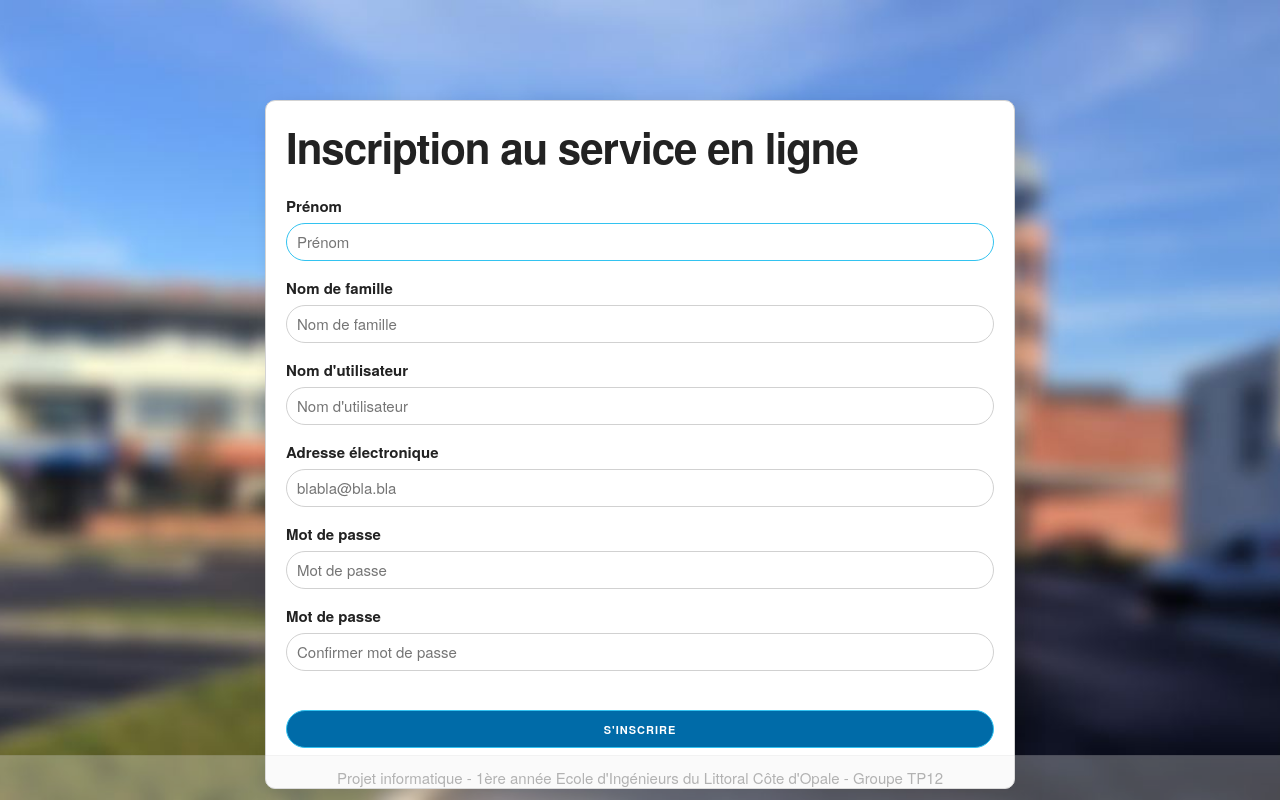
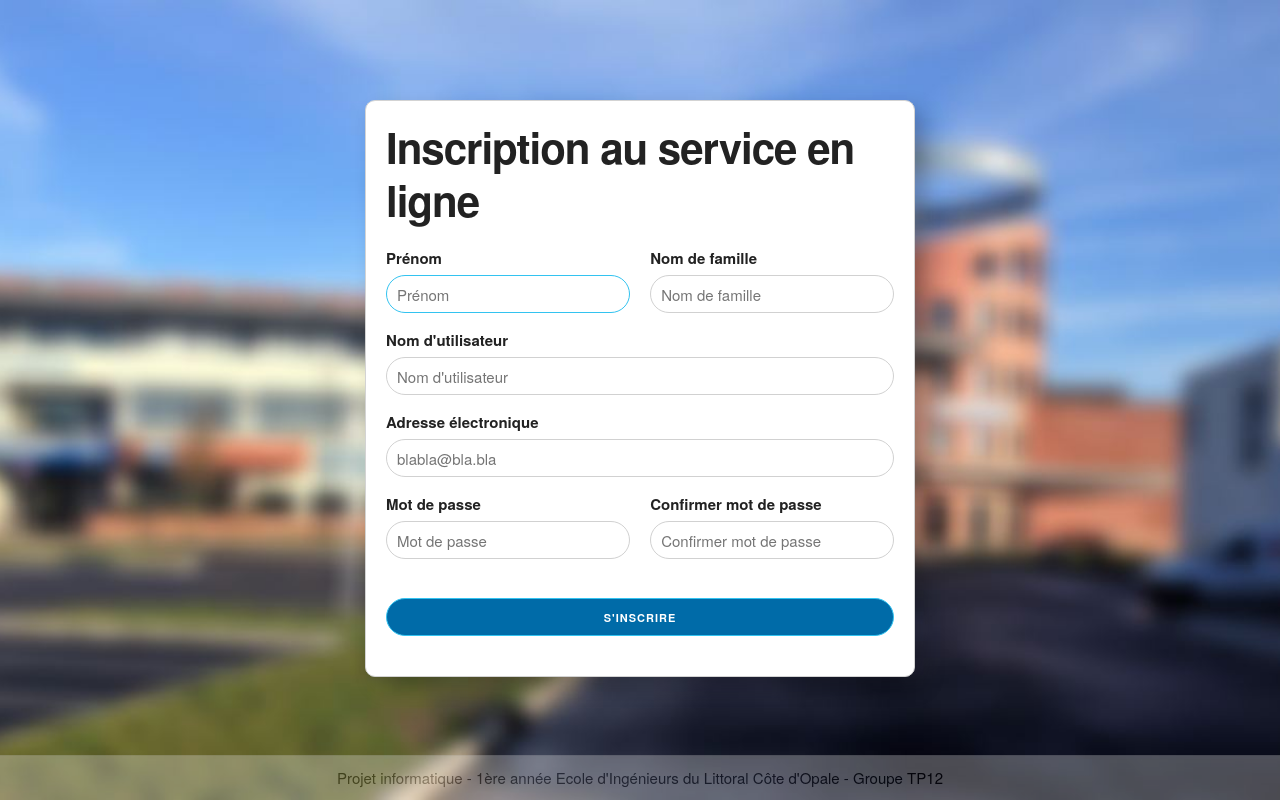
Before and after one commit to vykio/Projet-ING1-Offre-de-Stage, a PHP site: page /projet-ing1-offre-de-stage/loginMoche.php in a window 1280 px wide. Run offline with PHP 8.4, Linux system fonts and the light colour scheme; some libraries are stand-ins or nearby versions.

Commit message:
Modification affichage formulaire inscription

```diff
--- a/loginMoche.php
+++ b/loginMoche.php
@@ -38,8 +38,8 @@ if(isset($_POST['creerCompte'])){
 
 
 
- 							// header('Location: http://localhost/projet-ing1-offre-de-stage/login.php');
- 							//exit();
+ 							header('Location: http://localhost/projet-ing1-offre-de-stage/login.php');
+ 							exit();
 
 
 
@@ -93,13 +93,13 @@ if(isset($_POST['creerCompte'])){
 </div>
 
 <!-- Container centré et réduit par Skeleton.css et re-réduit par la classe CSS "login" -->
-<div class="container login" style="border: 0px solid black">
+<div class="container register" style="border: 0px solid black">
 
 
 	<!-- div blanche sur le site contenant la form -->
 	<div class="super">
 
-	  	<form>
+	  	<form action="loginMoche.php" method="post">
 
 	  		<!-- Contenu dans la form pour mettre un padding left et right sur le contenu de la forme -->
 	  		<div class="lower">
@@ -108,40 +108,44 @@ if(isset($_POST['creerCompte'])){
 
 	  			<!-- class = "row" créé par Skeleton CSS pour faire une "ligne" -->
 	  			<div class="row">
-					<label for="first_nameInput">Prénom</label>
-					<!-- Classe u-full-width créée par Skeleton.css et permet de mettre la longueur (width) au maximum de la div dans lequel il est contenu -->
-					<input class="u-full-width" type="text" placeholder="Prénom" id="first_nameInput" style="border-radius: 50px;" autofocus required>
-				</div>
+	  				<label class="six columns" for="first_nameInput">Prénom</label>
+	  				<label class="six columns" for="last_nameInput">Nom de famille</label>
+	  			</div>
+	  		<!-- <label class='offset-by-six columns' for="last_nameInput">Nom de famille</label> -->
+	  			<div class="row">
 
-		  		<div class="row">
-					<label for="last_nameInput">Nom de famille</label>
-		      		<input class="u-full-width" type="text" placeholder="Nom de famille" id="last_nameInput" style="border-radius: 50px;" required>
+					<input class="six columns" type="text" name="first_name" value="" placeholder="Prénom"  style="border-radius: 50px;" autofocus required>
+					<!-- <label for="last_nameInput">Nom de famille</label> -->
+		      		<input class="six columns" type="text" name="last_name" value="" placeholder="Nom de famille" style="border-radius: 50px;" required>
 		  		</div>
 
 		  		<div class="row">
 					<label for="usernameInput">Nom d'utilisateur</label>
-		      		<input class="u-full-width" type="text" placeholder="Nom d'utilisateur" id="usernameInput" style="border-radius: 50px;" required>
+		      		<input class="u-full-width" type="text" name="username" value="" placeholder="Nom d'utilisateur" style="border-radius: 50px;" required>
 		  		</div>
 
 		  		<div class="row">
 					<label for="emailInput">Adresse électronique</label>
-		      		<input class="u-full-width" type="text" placeholder="blabla@bla.bla" id="emailInput" style="border-radius: 50px;" required>
+		      		<input class="u-full-width" type="text" name="email" value="" placeholder="blabla@bla.bla" style="border-radius: 50px;" required>
 		  		</div>
 
 		  		<div class="row">
-					<label for="passwordInput">Mot de passe</label>
-		      		<input class="u-full-width" type="password" placeholder="Mot de passe" id="passwordInput" style="border-radius: 50px;" required>
+		  			<label class="six columns" for="passwordInput">Mot de passe</label>
+		  			<label class="six columns" for="passwordInput">Confirmer mot de passe</label>
 		  		</div>
 
+
 		  		<div class="row">
-					<label for="password_verifInput">Mot de passe</label>
-		      		<input class="u-full-width" type="password" placeholder="Confirmer mot de passe" id="passwordInput" style="border-radius: 50px;" required>
+
+		      		<input class="six columns" type="password" name="password" value="" placeholder="Mot de passe" style="border-radius: 50px;" required>
+
+		      		<input class="six columns" type="password" name="password_verif" value="" placeholder="Confirmer mot de passe" style="border-radius: 50px;" required>
 		  		</div>
 
 		  		<br>
 		  		<!-- button-primary créé par Skeleton.css et change la couleur du bouton par la couleur primaire (à changer par la couleur de l'école) -->
 		  		<!-- type="submit" pour confirmer la form -->
-		  		<input class="u-full-width button-primary" type="submit" value="S'inscrire" style="border-radius: 50px;">
+		  		<input class="u-full-width button-primary" type="submit" name="creerCompte" value="S'inscrire" style="border-radius: 50px;">
 
 	  		</div>
 
--- a/src/css/register/register.css
+++ b/src/css/register/register.css
@@ -47,8 +47,8 @@
 /* Styles pour ordinateur et tablette */
 @media (min-width: 750px) {
 
-	.login {
-		max-width: 750px;
+	.register {
+		max-width: 550px;
 		padding-top: 100px;
 
 
```
